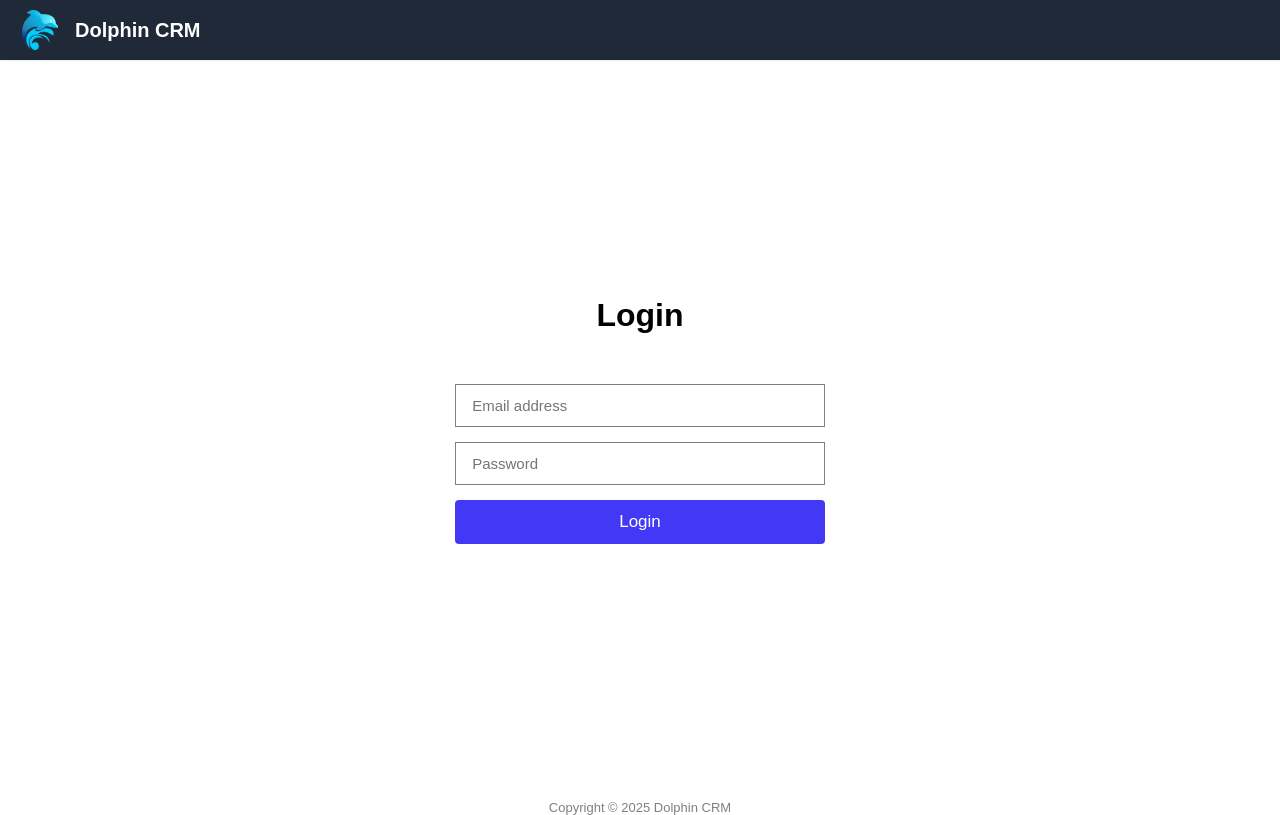
After one commit to AkeemGit/comp2245-project2, a PHP site: page /pages/login.php in a window 1280 px wide. The commit adds this page. Run offline with PHP 8.4, Linux system fonts and the light colour scheme.

Commit message:
version 1

```diff
--- /dev/null
+++ b/assets/css/login.css
@@ -0,0 +1,74 @@
+body {
+    margin: 0;
+    height: 100vh;
+    background: white;
+    font-family: Arial, Helvetica, sans-serif;
+    justify-content: center;
+    align-items: center;
+}
+
+.page-wrapper {
+    min-height: 100vh;
+    display: flex;
+    flex-direction: column;
+    justify-content: center; /* vertically centers the wrapper content */
+    align-items: center;
+    padding: 20px 0; /* optional spacing on top/bottom */
+}
+
+.center-wrapper {
+    height: calc(100vh - 80px); /* subtract header height */
+    display: flex;
+    justify-content: center;
+    align-items: center;
+}
+
+
+.login-container {
+    width: 100%;
+    max-width: 420px;
+    margin: 0;
+    text-align: center;
+}
+
+.login-container h1 {
+    margin-bottom: 30px;
+    color: black;
+}
+
+.login-container form {
+    padding: 20px 25px;
+    border-radius: 8px;
+    display: flex;
+    flex-direction: column;
+    gap: 15px;
+}
+
+.login-container input {
+    padding: 12px;
+    border: blue;
+    border: 1px solid grey;
+    font-size: 15px;
+    outline: none;
+}
+
+.login-btn {
+    padding: 12px;
+    background: #4338f5;
+    color: #ffffff;
+    border: none;
+    border-radius: 4px;
+    font-size: 17px;
+    cursor: pointer;
+}
+
+.login-btn:hover {
+    background: #3730a3;
+}
+
+.copyright {
+    text-align: center;
+    font-size: 13px;
+    color: grey;
+    margin-top: 20px;
+}
--- /dev/null
+++ b/assets/js/login.js
@@ -0,0 +1,41 @@
+document.addEventListener("DOMContentLoaded", () => {
+
+    const form = document.getElementById("loginForm");
+
+    form.addEventListener("submit", function (e) {
+        e.preventDefault();
+
+        const email = form.email.value.trim();
+        const password = form.password.value.trim();
+
+        // Simple validation
+        if (!email || !password) {
+            alert("Please fill in both fields.");
+            return;
+        }
+
+        // Optional: basic email format check
+        const emailPattern = /^[^\s@]+@[^\s@]+\.[^\s@]+$/;
+        if (!emailPattern.test(email)) {
+            alert("Please enter a valid email address.");
+            return;
+        }
+
+        // Send AJAX request
+        fetch("pages/login_action.php", {
+            method: "POST",
+            headers: { "Content-Type": "application/json" },
+            body: JSON.stringify({ email, password })
+        })
+        .then(res => res.json())
+        .then(data => {
+            if (data.status === "success") {
+                window.location.href = "dashboard.php";
+            } else {
+                alert("Invalid email or password.");
+            }
+        })
+        .catch(err => console.error("Login error:", err));
+    });
+
+});
--- a/includes/aside.php
+++ b/includes/aside.php
@@ -23,3 +23,5 @@
         </a>
     </nav>
 </aside>
+
+<script src="../assets/js/logout.js"></script>
--- /dev/null
+++ b/pages/login.php
@@ -0,0 +1,35 @@
+<!DOCTYPE html>
+<html>
+
+<head>
+    <meta charset="UTF-8">
+    <title>Login Page</title>
+    <link rel="stylesheet" href="../assets/css/login.css">
+    <link rel="stylesheet" href="../assets/css/header.css">
+</head>
+
+<body>
+    <?php include '../includes/header.php'; ?>
+
+    <div class="center-wrapper">
+        <div class="login-container">
+
+            <h1>Login</h1>
+            <form id="loginForm" method="POST">
+                <input type="email" name="email" placeholder=" Email address" required>
+                <input type="password" name="password" placeholder=" Password" required>
+                <button type="submit" class="login-btn">Login</button>
+            </form>
+        </div>
+
+    </div>
+
+    <div>
+    <p class="copyright">Copyright © 2025 Dolphin CRM</p>
+    </div>
+
+    <script src="assets\js\login.js"></script>
+
+</body>
+
+</html>
```
Also changed, not shown: assets/js/logout.js (added, +18 -0 lines), pages/login_action.php (added, +57 -0 lines), pages/logout.php (added, +11 -0 lines).
